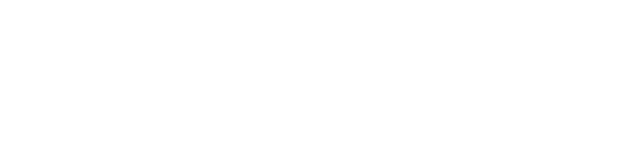
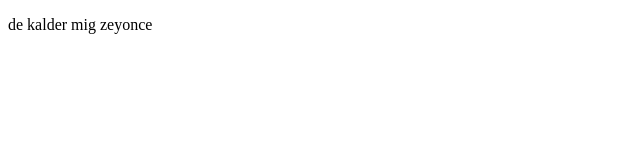
Before and after one commit to zeibra/ligengit, a plain HTML site: page index.html in a window 1280 px wide. Shown: the whole page, without its empty margins (0-640 px from the left). Drawn offline with Linux system fonts and the light colour scheme.

Commit message:
tilføjer real shit

```diff
--- a/index.html
+++ b/index.html
@@ -5,5 +5,7 @@
     <meta name="viewport" content="width=device-width, initial-scale=1.0" />
     <title>Document halløj</title>
   </head>
-  <body></body>
+  <body>
+    <p>de kalder mig zeyonce</p>
+  </body>
 </html>
```
